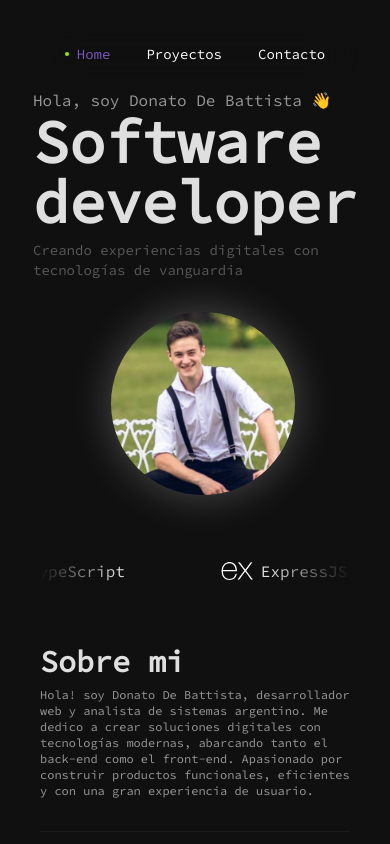
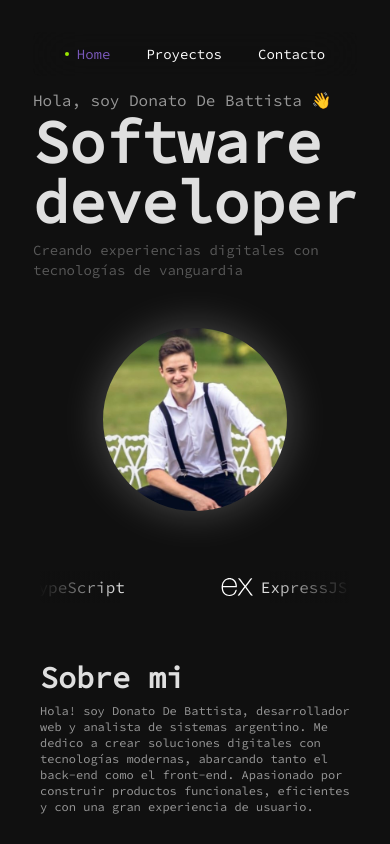
Before and after one commit to donatodebattista/react-portfolio, a React (Vite) app: page / in a window 390 px wide. Shown: the top 844 px of the page. Built offline with nearby package versions, Linux system fonts and the light colour scheme.

Commit message:
fix: marquee margin

```diff
--- a/src/App.jsx
+++ b/src/App.jsx
@@ -27,7 +27,7 @@ function App() {
             <p className='text-sm sm:text-md md:text-lg text-[#8a8a8a98] mt-2'>Creando experiencias digitales con tecnologías de vanguardia</p>
           </div>
             <img
-                  className='w-46 sm:w-48 md:w-56 ml-4 mt-4 sm:mt-0 rounded-full drop-shadow-[0_0_20px_rgba(255,255,255,0.25)]'
+                  className='w-46 sm:w-48 md:w-56 sm:ml-4 mt-8 sm:mt-0 rounded-full drop-shadow-[0_0_20px_rgba(255,255,255,0.25)]'
                   src="/images/doni3.jpeg" alt="Donato De Battista"
             />
         </section>
```
